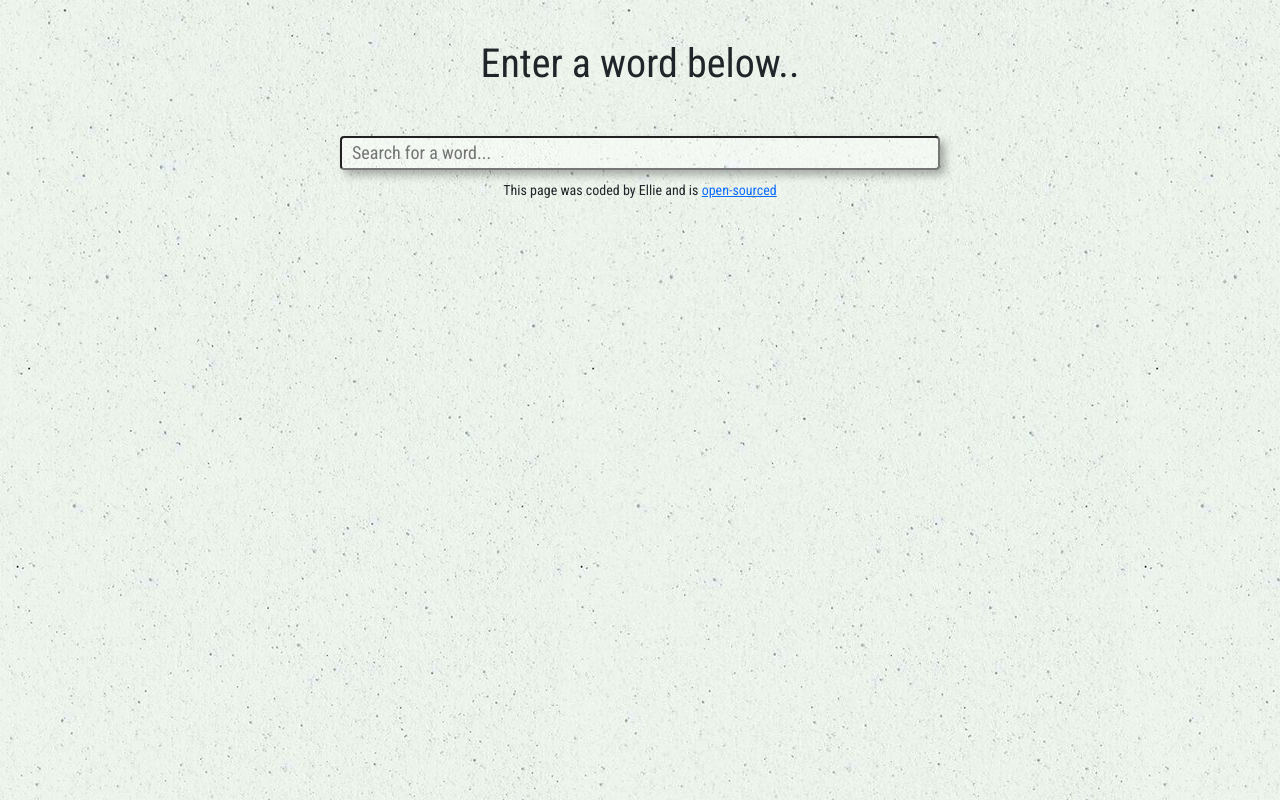
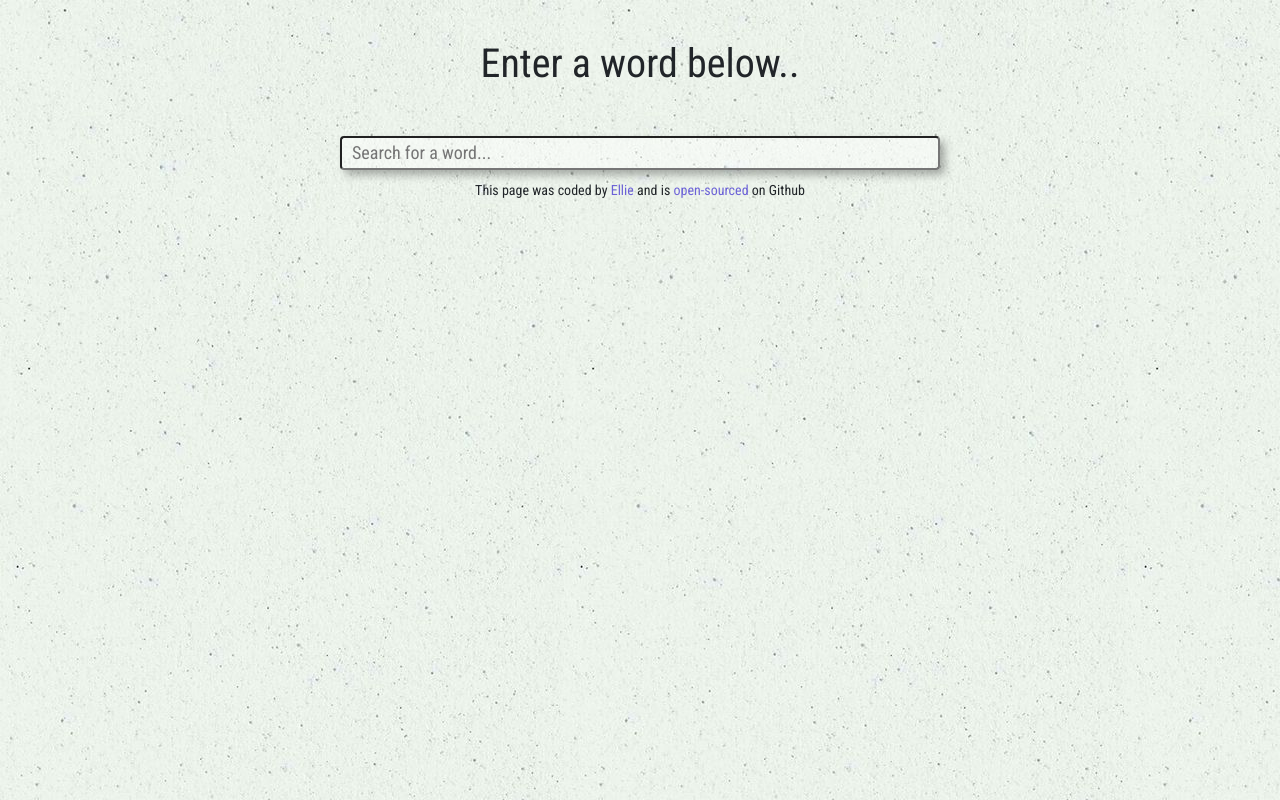
Before and after one commit to ElCart3/dictionary-project, a React (Create React App) app: page / in a window 1280 px wide. Built offline with nearby package versions, Linux system fonts and the light colour scheme; the HTML template or start-up script is replaced by a standard one.

Commit message:
Edited styling

```diff
--- a/src/App.css
+++ b/src/App.css
@@ -1,3 +1,13 @@
 .App .container {
   margin-top: 40px;
 }
+
+.App a {
+  color: #6c62d7;
+  text-decoration: none;
+}
+
+.App a:hover {
+  text-decoration: underline;
+  font-weight: 600;
+}
--- a/src/App.js
+++ b/src/App.js
@@ -8,10 +8,12 @@ function App() {
         <Dictionary />
         <footer className="text-center p-2">
           <small>
-            This page was coded by Ellie and is{" "}
+            This page was coded by{" "}
+            <a href="https://quirky-swartz-6e8619.netlify.app/">Ellie</a> and is{" "}
             <a href="https://github.com/ElCart3/dictionary-project">
               open-sourced
-            </a>
+            </a>{" "}
+            on Github
           </small>
         </footer>
       </div>
--- a/src/Meaning.css
+++ b/src/Meaning.css
@@ -1,9 +1,9 @@
 .Meaning {
   margin: 30px 0px;
   padding: 20px 20px;
-  background-color: #ee4d345f;
+  background-color: #685ed7a9;
   border-radius: 20px;
-  box-shadow: 5px 6px 10px #ee4d34;
+  box-shadow: 5px 6px 10px #5b52bf;
 }
 
 .Meaning .meaning-position {
--- a/src/Photos.css
+++ b/src/Photos.css
@@ -5,7 +5,7 @@
 .Photos img {
   width: 300px;
   margin-bottom: 24px;
-  border: 3px solid #ee4d345f;
+  border: 4px solid #685ed7a9;
   border-radius: 20px;
-  box-shadow: 5px 6px 10px #ee4d34;
+  box-shadow: 5px 6px 10px #5b52bf;
 }
--- a/src/Results.css
+++ b/src/Results.css
@@ -1,10 +1,10 @@
 .Results .search-result {
-  background-color: #ee4d345f;
+  background-color: #685ed7a9;
   border-radius: 20px;
   margin: 30px auto 0px;
   text-align: center;
   padding: 20px 0px;
-  box-shadow: 5px 6px 10px #ee4d34;
+  box-shadow: 5px 6px 10px #5b52bf;
 }
 
 .Results h2 {
--- a/src/Synonyms.css
+++ b/src/Synonyms.css
@@ -10,6 +10,6 @@
   padding: 3px 10px;
   margin: 5px 5px;
   text-transform: capitalize;
-  background-color: #ee4d349d;
+  background-color: #6c62d7d2;
   border-radius: 4px;
 }
```
